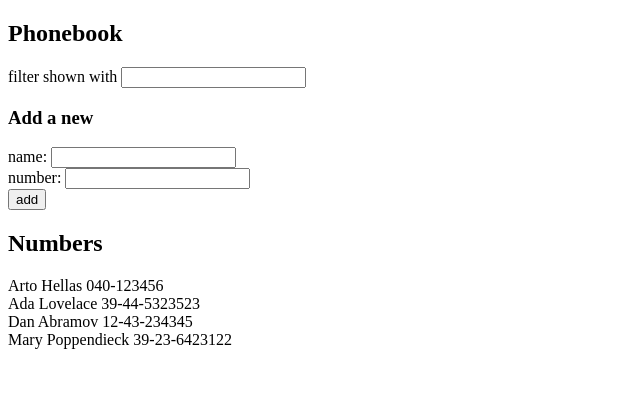
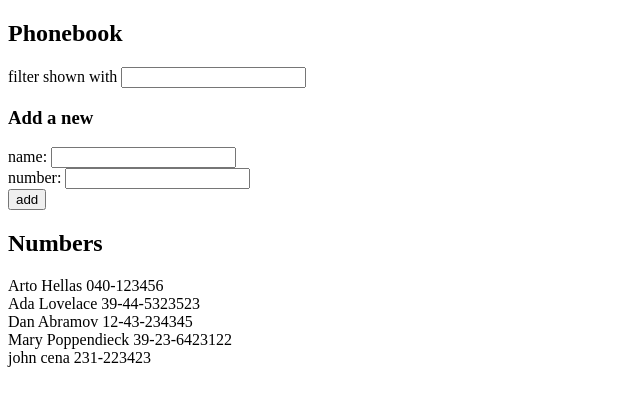
Before and after one commit to kjj1998/fullstackopen, a React (Vite) app in the folder part2/phonebook/: page / in a window 1280 px wide. Shown: the top 406 px of the page, without its empty margins (0-640 px from the left). Built offline with nearby package versions, Linux system fonts and the light colour scheme; data requests are answered from the project's data file.

Commit message:
completed ex2.12

```diff
--- a/part2/phonebook/db.json
+++ b/part2/phonebook/db.json
@@ -1,5 +1,5 @@
 {
-    "persons":[
+  "persons": [
     {
       "name": "Arto Hellas",
       "number": "040-123456",
@@ -19,6 +19,11 @@
       "name": "Mary Poppendieck",
       "number": "39-23-6423122",
       "id": "4"
+    },
+    {
+      "id": 5,
+      "name": "john cena",
+      "number": "231-223423"
     }
   ]
 }
--- a/part2/phonebook/src/App.jsx
+++ b/part2/phonebook/src/App.jsx
@@ -12,11 +12,9 @@ const App = () => {
   const [searchTerm, setSearchTerm] = useState('')
 
   useEffect(() => {
-    console.log('effect')
     axios
       .get('http://localhost:3001/persons')
       .then(response => {
-        console.log('promise fulfilled')
         setPersons(response.data)
       })
   }, [])
@@ -34,9 +32,13 @@ const App = () => {
     if (duplicate) {
       alert(`${newName} is already added to phonebook`)
     } else {
-      setPersons(persons.concat(personObject))
-      setNewName('')
-      setNewNumber('')
+      axios
+        .post('http://localhost:3001/persons', personObject)
+        .then(response => {
+          setPersons(persons.concat(personObject))
+          setNewName('')
+          setNewNumber('')
+        })
     }
   }
 
```
Lines whose indentation alone changed are shown as unchanged.
